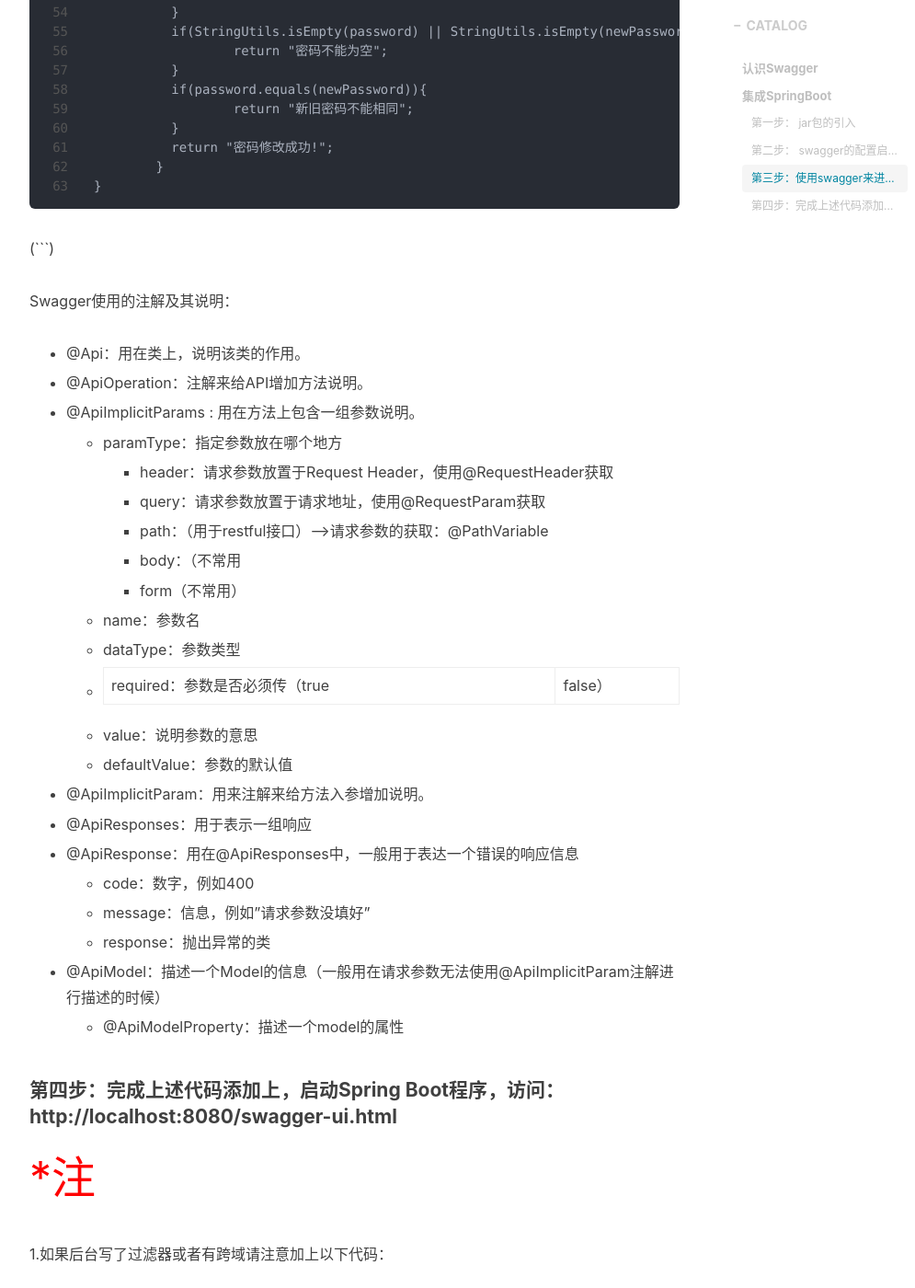
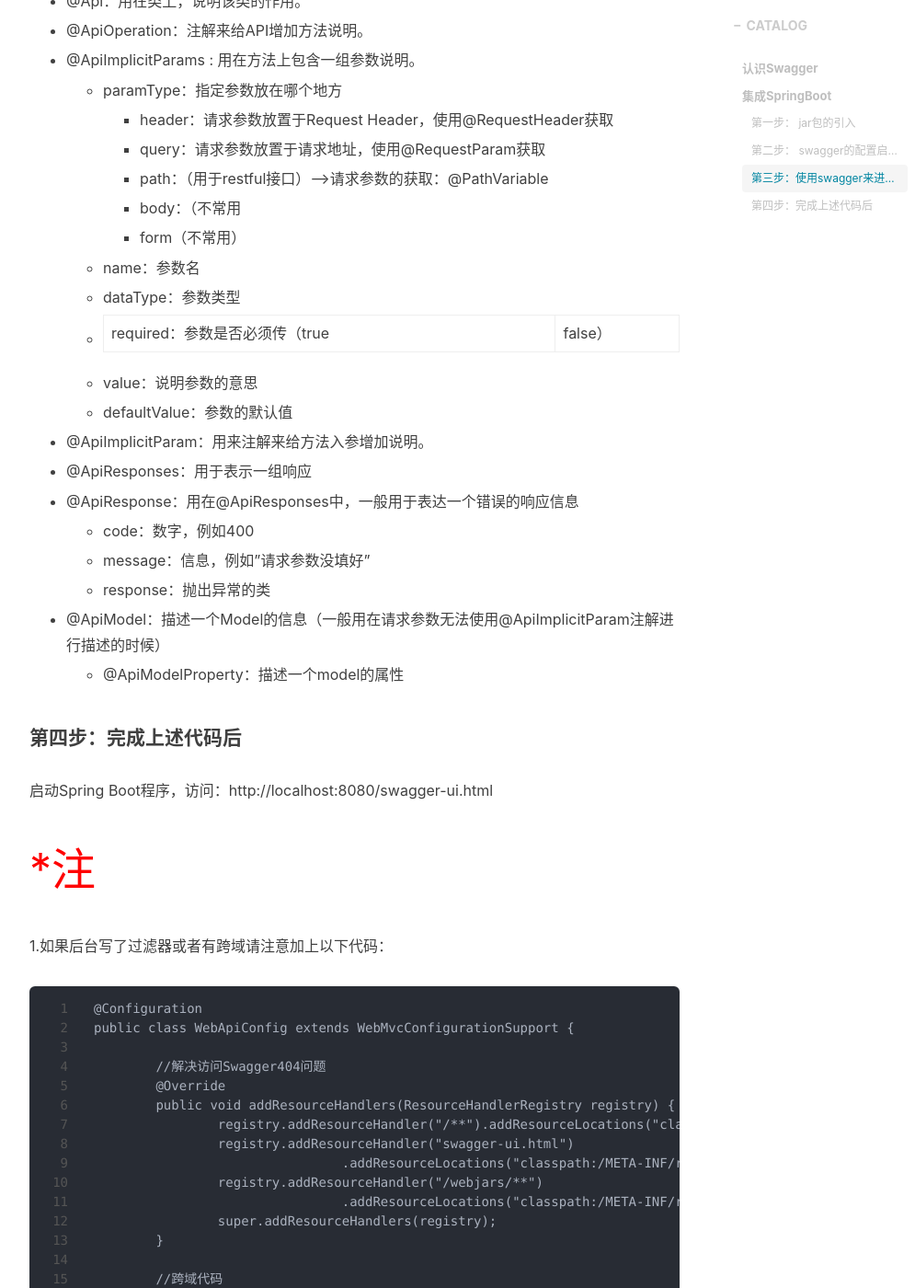
Before and after one commit to mochengyanliu/mochengyanliu.github.io, a Jekyll site: the page built from _posts/2018-10-24-微服务-2018.markdown, in a window 1280 px wide and 1400 px high, scrolled down 4884 px. Shown: the whole window at 92% size, without its empty margins (233-1228 px from the left). Built offline with Jekyll 4.4.1, drawn with Linux system fonts in a browser that asks for light colours; nearby versions of some CDN libraries; comment, search, counter and statistics services are not loaded; some of the changed text lies outside the part shown.

Commit message:
修改内容

````diff
--- a/_posts/2018-10-24-微服务-2018.markdown
+++ b/_posts/2018-10-24-微服务-2018.markdown
@@ -42,8 +42,6 @@
 
 #### 第一步： jar包的引入
 
-(```)
-
 	<dependency>
 	  <groupId>io.springfox</groupId>
 	  <artifactId>springfox-swagger2</artifactId>
@@ -56,12 +54,8 @@
 	  <version>2.6.1</version>
 	</dependency>
 
-(```)
-
 #### 第二步： swagger的配置启动类编写
 在Application.java同级创建Swagger2的配置类Swagger2
-
-(```)
 
 	package com.swaggerTest;
 
@@ -126,13 +120,9 @@
 		}
 	}
 
-(```)
-
 以上代码所示，通过createRestApi函数创建Docket的Bean之后，apiInfo()用来创建该Api的基本信息（这些基本信息会展现在文档页面中）。
 
 #### 第三步：使用swagger来进行模拟测试：
-
-(```)
 
 	package com.swaggerTest.controller;
 
@@ -198,7 +188,6 @@
 		}
 	}
 
-(```)
 
 Swagger使用的注解及其说明：
 
@@ -246,12 +235,11 @@
 
     -   @ApiModelProperty：描述一个model的属性
 
-#### 第四步：完成上述代码添加上，启动Spring Boot程序，访问：http://localhost:8080/swagger-ui.html
+#### 第四步：完成上述代码后
+启动Spring Boot程序，访问：http://localhost:8080/swagger-ui.html
 
 <font color=red size=72>*注</font>
 1.如果后台写了过滤器或者有跨域请注意加上以下代码：
-
-(```)
 
 	@Configuration
 	public class WebApiConfig extends WebMvcConfigurationSupport {
@@ -276,7 +264,6 @@
 					.allowCredentials(true).maxAge(3600);
 		}
 
-(```)
 
 2.paramType会直接影响程序的运行期，如果paramType与@RequestParam方法参数获取使用的注解不一致，会直接影响到参数的接收。
 
````
